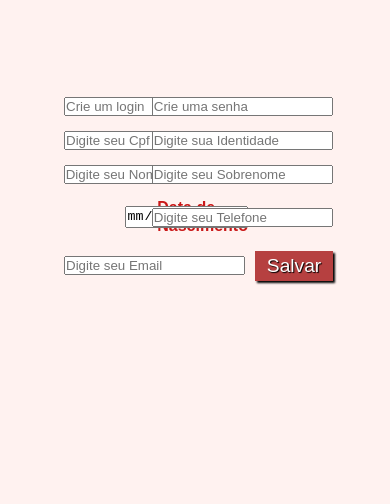
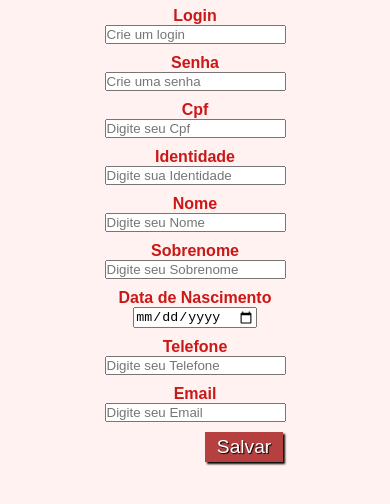
Before and after one commit to gmouper/Projeto, a plain HTML site: page ProjetoHtml/index.html in a window 390 px wide. Shown: the part 40-544 px from the top of the page. Drawn offline with Linux system fonts and the light colour scheme.

Commit message:
responsive

```diff
--- a/ProjetoHtml/estilo.css
+++ b/ProjetoHtml/estilo.css
@@ -7,11 +7,9 @@
     border: 0;
     background-color: red;
     text-align: center;
-   }
-
-h1 {
- font-family: sans-serif;
- color: #262627;
+    width: 100vw;
+    font-family: sans-serif;
+    color: #262627;
 }
 
 /* PARA QUÊ SERVIA ISSO? VOCÊ NÃO TEM NENHUM ELEMENTO COM ID CHECK */
@@ -32,7 +30,6 @@ form {
     justify-content: flex-start;
     align-items: center;
     margin-top: 100px;
-    margin-left: 100px;
 }
 
 .campo{
@@ -98,3 +95,33 @@ form {
 .botaosalvar, select{
     cursor: pointer;
 }
+
+@media only screen and (max-width: 1400px) {
+    .campo div {
+        flex-direction: column;
+    }
+
+    .campo div input {
+        position: relative;
+    }
+}
+
+@media only screen and (max-width: 825px) {
+    form {
+        margin-top: 10px;
+    }
+
+    .campo {
+        margin: 0;
+    }
+
+    .campo {
+        flex-direction: column;
+        margin: 0;
+    }
+
+    .campo div {
+        width: 100%;
+        margin-bottom: 10px;
+    }
+}
--- a/ProjetoHtml/index.html
+++ b/ProjetoHtml/index.html
@@ -9,11 +9,7 @@
 
 </head>
 <body>
-    <div>
-        <fieldset class="titulo">
-            <h1>Criando sua conta</h1>
-        </fieldset>
-    </div>
+    <h1 class="titulo">Criando sua conta</h1>
 
     <form>
         <div class="campo">
```
